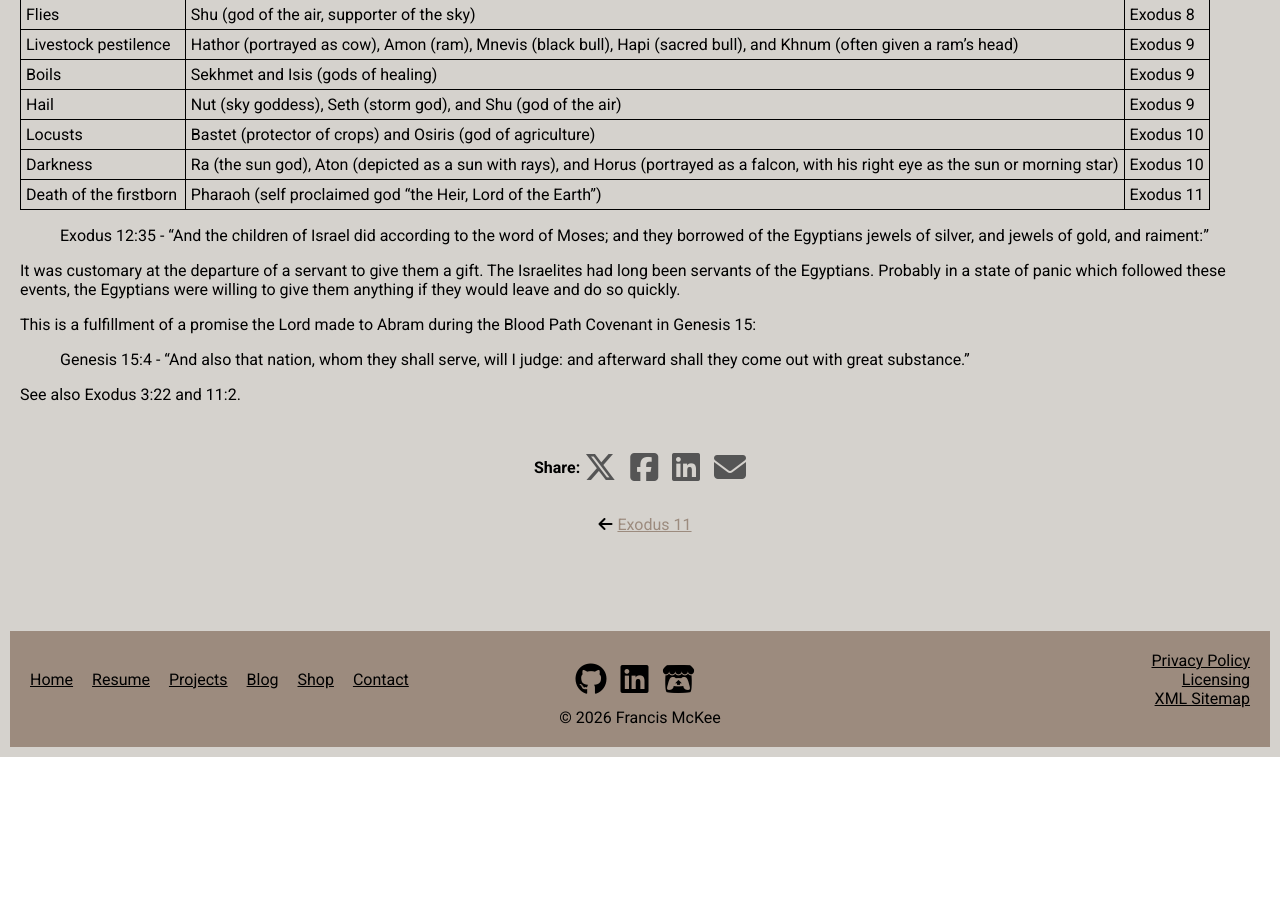
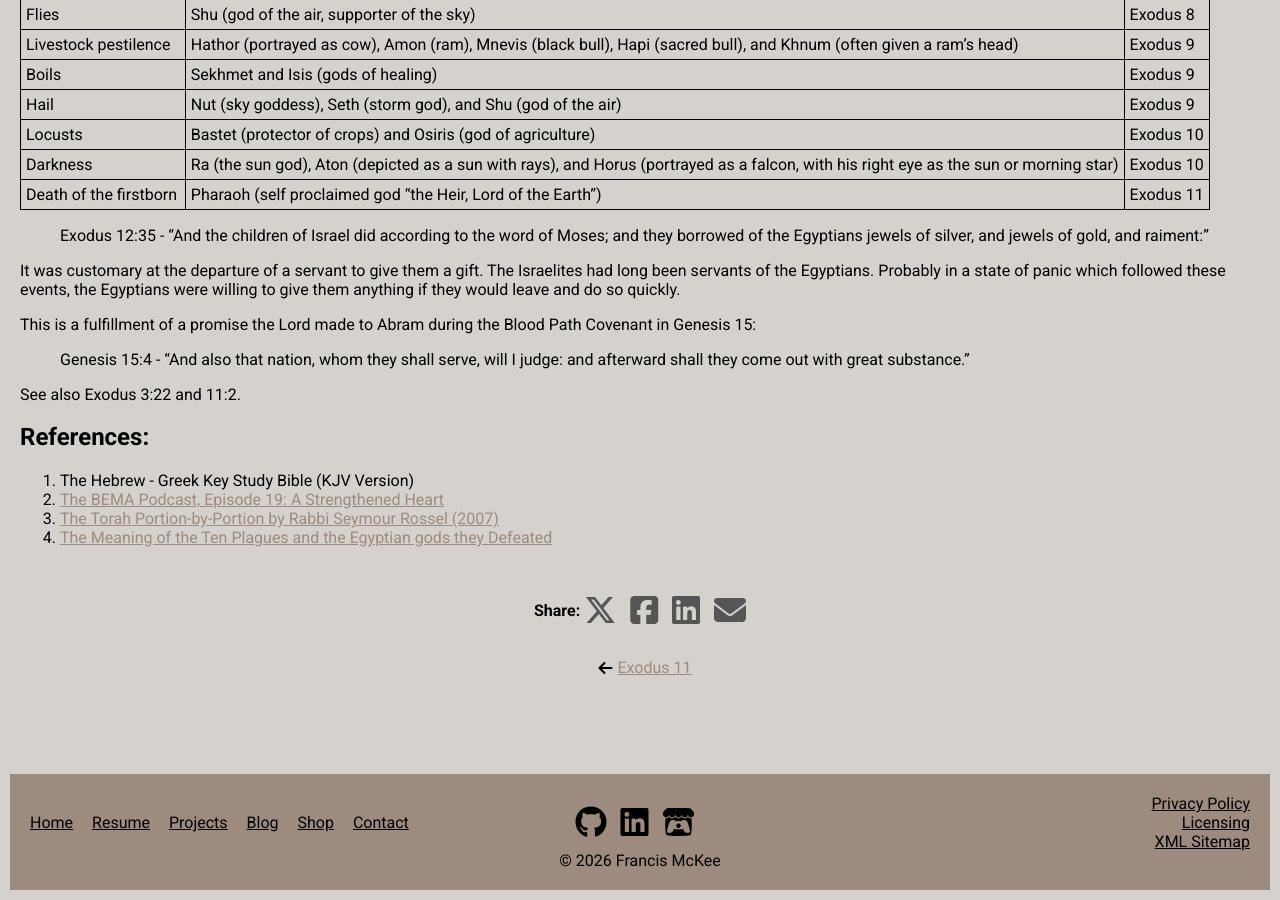
Before and after one commit to Francis-McKee/francis-mckee.github.io, a Jekyll site: the page built from _posts/theology/exodus/2026-04-30-exodus-12a-b.md, in a window 1280 px wide and 900 px high, scrolled down 1784 px. Built offline with Jekyll 4.4.1, drawn with Linux system fonts in a browser that asks for light colours; nearby versions of some CDN libraries; comment, search, counter and statistics services are not loaded; before the commit the page ends 2541 px from its top, so only the background shows below that.

Commit message:
added references

```diff
--- a/_posts/theology/exodus/2026-04-30-exodus-12a-b.md
+++ b/_posts/theology/exodus/2026-04-30-exodus-12a-b.md
@@ -80,3 +80,9 @@ This is a fulfillment of a promise the Lord made to Abram during the Blood Path
 > Genesis 15:4 - “And also that nation, whom they shall serve, will I judge: and afterward shall they come out with great substance.”
 
 See also Exodus 3:22 and 11:2.
+
+## References:
+1. The Hebrew - Greek Key Study Bible (KJV Version)
+2. [The BEMA Podcast, Episode 19: A Strengthened Heart](https://podcasts.apple.com/us/podcast/the-bema-podcast/id1148115183?i=1000381299064)
+3. [The Torah Portion-by-Portion by Rabbi Seymour Rossel (2007)](https://a.co/d/boaYc5X)
+4. [The Meaning of the Ten Plagues and the Egyptian gods they Defeated](https://www.oneforisrael.org/the-meaning-of-the-ten-plagues-and-the-egyptian-gods-they-defeated/)
```
